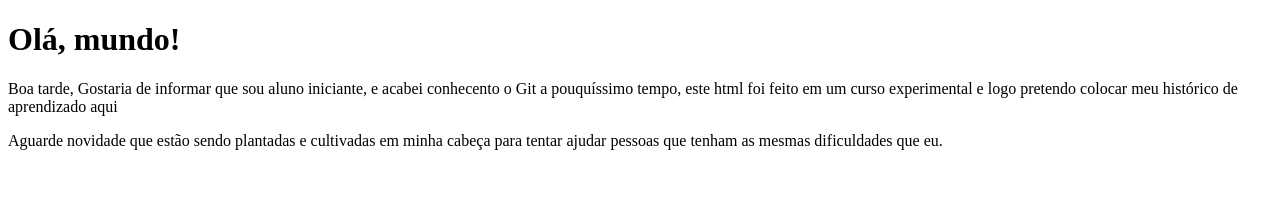
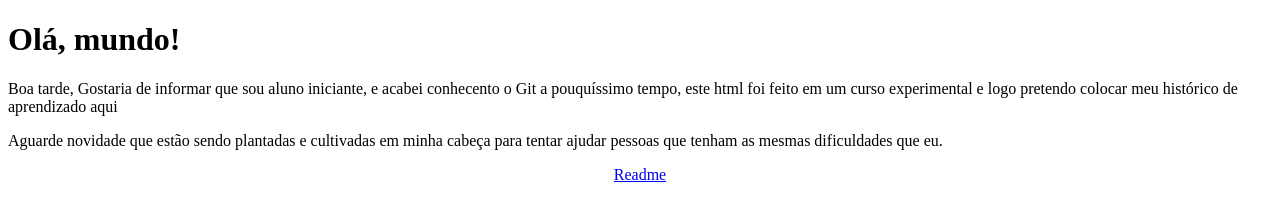
Before and after one commit to davisxavier/Ola-mundo, a plain HTML site: page index.html in a window 1280 px wide. Drawn offline with Linux system fonts and the light colour scheme.

Commit message:
mexendo no index e readme
marcação de texto e link

```diff
--- a/index.html
+++ b/index.html
@@ -10,5 +10,6 @@
     <h1>Olá, mundo!</h1>
     <p>Boa tarde, Gostaria de informar que sou aluno iniciante, e acabei conhecento o Git a pouquíssimo tempo, este html foi feito em um curso experimental e logo pretendo colocar meu histórico de aprendizado aqui</p>
     <p>Aguarde novidade que estão sendo plantadas e cultivadas em minha cabeça para tentar ajudar pessoas que tenham as mesmas dificuldades que eu.</p>
+    <p style="text-align: center;"><a href="readme.md">Readme</a></p>
 </body>
 </html>
```
Also changed, not shown: 1 other file.
